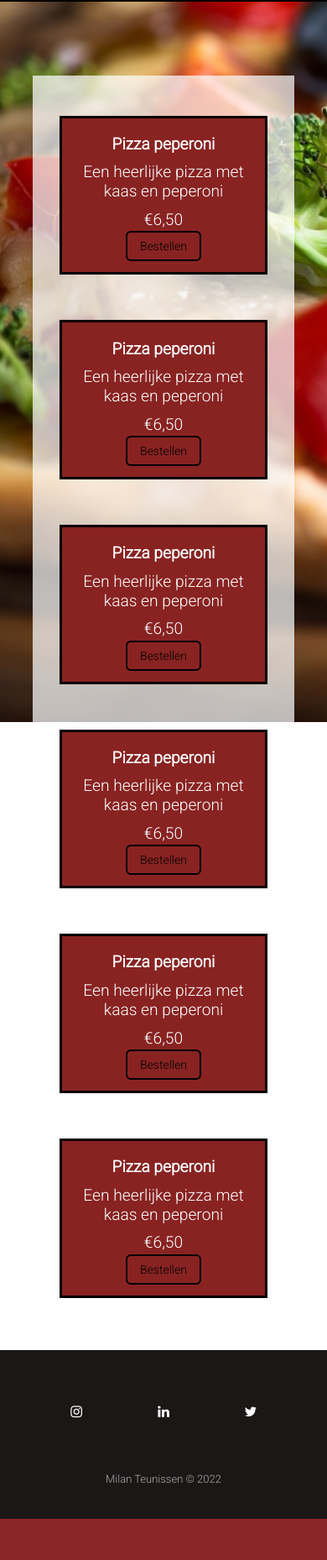
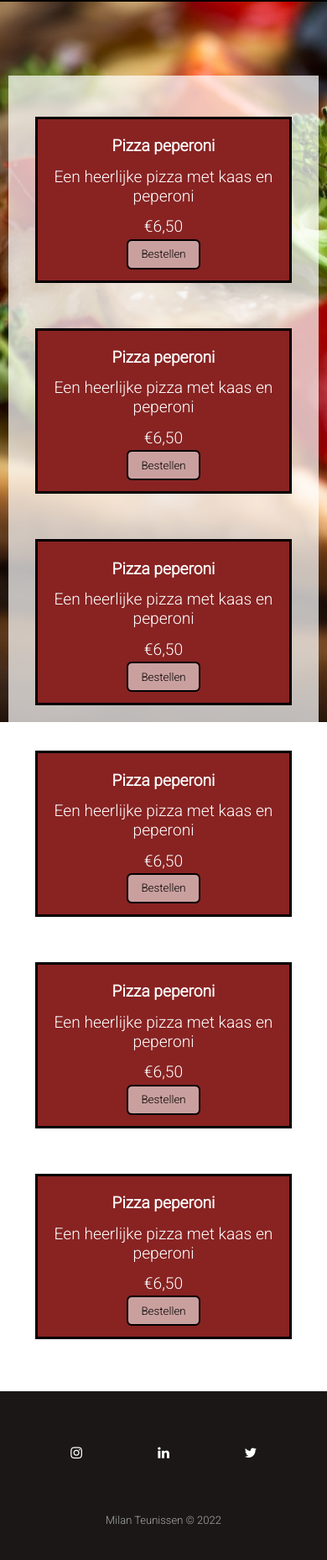
Before and after one commit to MilanTeunissen/miniCRUD, a PHP site: page / in a window 390 px wide. Shown: the part 220-2078 px from the top of the page at 84% size. Before the commit the page ends 2029 px from the top, so only its background shows below. Run offline with PHP 8.4, Linux system fonts and the light colour scheme; some libraries are stand-ins or nearby versions.

Commit message:
responsive aanpassingen

```diff
--- a/css/style.css
+++ b/css/style.css
@@ -140,20 +140,23 @@
 }
 
 .cart {
-  background-color: #882322;
+  align-items: center;
+  text-align: center;
+  background-color: #fafafa94;
   outline: 2px solid black;
   margin-top: 2%;
+  max-width: 40%;
+  max-height: 40%;
   border-radius: 4px;
   padding: 0 15px;
   cursor: pointer;
   height: 32px;
-  font-size: 14px;
   transition: all 0.2s ease-in-out;
   border: none;
 }
-
 .cart:hover {
   transform: scale(1.1);
+  background-color: #ffffff;
 }
 
 .Menu {
@@ -268,9 +271,13 @@
 }
 
 @media only screen and (max-width: 430px) {
-  .base .about {
+  .about {
     padding: 10px;
-    height: 1150px;
+    height: 900px;
+    width: 100%;
+  }
+
+  .base {
     width: 100%;
   }
 }
```
